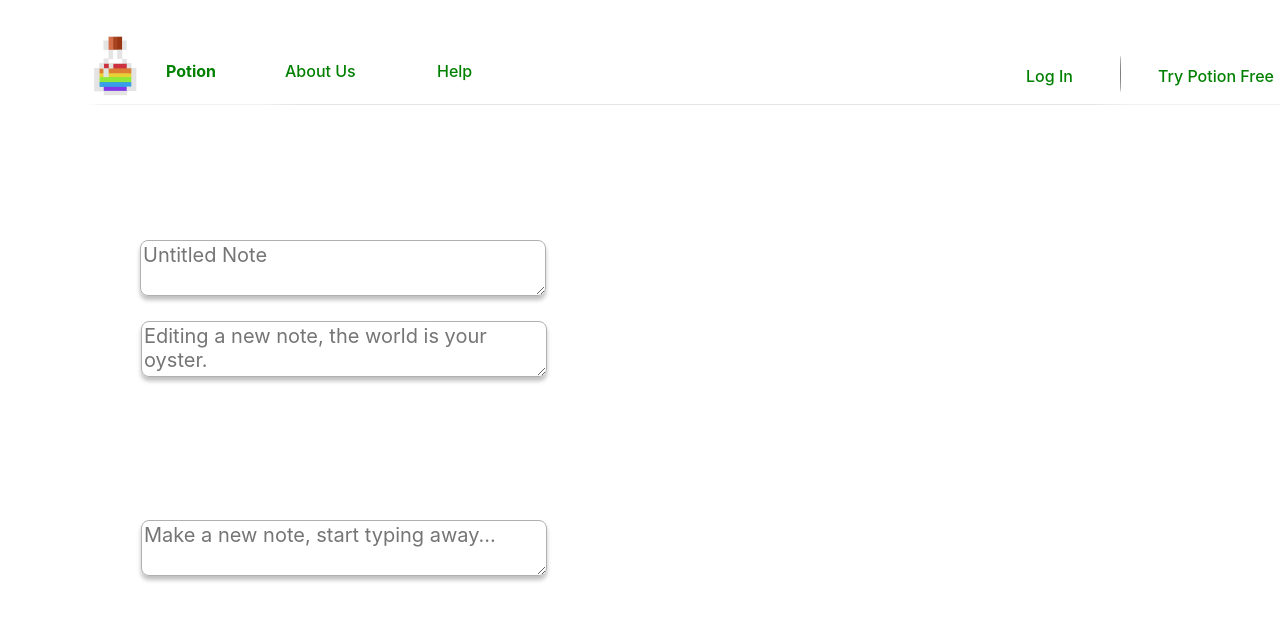
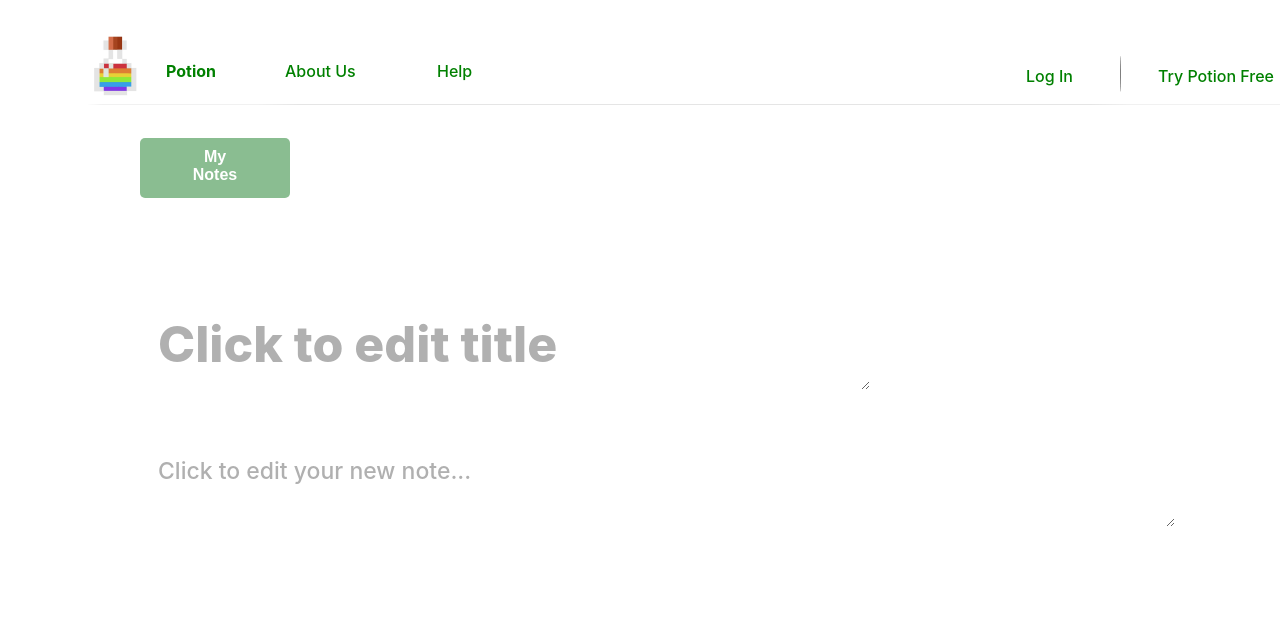
Before and after one commit to cchun01/Potion, a React (Create React App) app in the folder react-frontend/: page /new-note in a window 1280 px wide. Shown: the top 620 px of the page. Built offline with nearby package versions, Linux system fonts and the light colour scheme.

Commit message:
removed chakra ui

```diff
--- a/react-frontend/src/MyNotes.css
+++ b/react-frontend/src/MyNotes.css
@@ -12,7 +12,7 @@ button{
   font-family: var(--font-family-montserrat);
   font-weight: 800;
   position: relative;
-  bottom: 120px;
+  margin-top: 90px;
 }
 
 .subHeader {
@@ -28,7 +28,6 @@ button{
   font-style: normal;
   font-weight: 500;
   position: relative;
-  bottom: 120px;
 }
 
 .notesRow {
@@ -39,10 +38,10 @@ button{
   min-width: 1205px;
   z-index: 4;
   position: relative;
-  bottom: 120px;
 }
 
 .noteContainer {
+
   align-items: flex-start;
   display: flex;
   height: 200px;
--- a/react-frontend/src/NewNote.css
+++ b/react-frontend/src/NewNote.css
@@ -1,42 +1,65 @@
-Textarea {
-  font-family: var(--font-family-montserrat);
-  align-items: center;
-  background-color: var(--white);
-  border-radius: 8px;
-  box-shadow: 0px 4px 4px #00000040;
-  display: flex;
-  flex-direction: column;
-  min-height: 50px;
-  min-width: 400px;
-  border-color: #b0b0b0;
-  font-size: 20px;
+::placeholder{
+  color: #B0B0B0;
 }
 
-.myHeader {
+.myHeaderBox {
   align-self: flex-start;
   letter-spacing: 0;
   margin-left: 140px;
-  margin-top: 251px;
+  margin-top: 200px;
   min-height: 61px;
   z-index: 2;
   font-size: 50px;
   font-family: var(--font-family-montserrat);
   font-weight: 800;
   color: black;
+  background-size: 100% 100%;
+  display: flex;
+  height: 55px;
+  margin-left: 140px;
+  margin-top: 100px;
+  min-width: 472px;
+  padding: 15px 17px;
+  border: 1px solid white;
+  box-sizing: border-box;
+  border-radius: 5px;
+  box-sizing: content-box;
 }
 
-.subHeader {
+.myTextBox {
   align-self: flex-start;
   letter-spacing: 0;
   margin-left: 141px;
-  margin-top: 13px;
-  min-height: 24px;
   z-index: 3;
-  color: #b0b0b0;
+  color: black;
   font-family: var(--font-family-montserrat);
-  font-size: 20px;
+  font-size: 23px;
   font-style: normal;
   font-weight: 500;
+  position: relative;
+  bottom: 50px;
+  background-size: 100% 100%;
+  display: flex;
+  height: 55px;
+  margin-left: 140px;
+  margin-top: 100px;
+  min-width: 1000px;
+  padding: 15px 17px;
+  border: 1px solid white;
+  box-sizing: border-box;
+  border-radius: 5px;
+  box-sizing: content-box;
+}
+
+.returnMyNotes{
+  background-size: 100% 100%;
+  height: 55px;
+  margin-left: 140px;
+  margin-top: 29px;
+  min-width: 150px;
+  padding: 10px 50px 50px 50px;
+  box-sizing: border-box;
+  border-radius: 5px;
 }
 
 button {
@@ -53,6 +76,12 @@ button {
   margin-left: 30px;
   margin-right: 500px;
   padding: 4px;
+}
+
+.saveButton{
+  width: 100px;
+  height: 32px;
+  float: right;
 }
 
 button:hover {
@@ -72,14 +101,14 @@ button:disabled {
   align-self: flex-start;
   letter-spacing: 0;
   margin-left: 141px;
-  margin-top: 13px;
-  min-height: 24px;
   z-index: 3;
   color: black;
   font-family: var(--font-family-montserrat);
   font-size: 23px;
   font-style: normal;
   font-weight: 500;
+  position: relative;
+  bottom: 100px;
 }
 
 .label {
--- a/react-frontend/src/NewNote.js
+++ b/react-frontend/src/NewNote.js
@@ -1,79 +1,20 @@
 import "./NewNote.css";
 import React from "react";
-import { Textarea } from "@chakra-ui/textarea";
-import { Text } from "@chakra-ui/react";
+import { useNavigate } from "react-router-dom";
 
-function NoteTitle() {
-  let [value, setValue] = React.useState("");
-
-  let handleInputChange = (e) => {
-    let inputValue = e.target.value;
-    setValue(inputValue);
-  };
-  return (
-    <>
-      <Text mb="8px">{value}</Text>
-      <Textarea
-        value={value}
-        onChange={handleInputChange}
-        placeholder="Untitled Note"
-        size="sm"
-      />
-    </>
-  );
-}
-
-function NoteSubheader() {
-  let [value, setValue] = React.useState("");
-
-  let handleInputChange = (e) => {
-    let inputValue = e.target.value;
-    setValue(inputValue);
-  };
-  return (
-    <>
-      <Text mb="8px">{value}</Text>
-      <Textarea
-        value={value}
-        onChange={handleInputChange}
-        placeholder="Editing a new note, the world is your oyster."
-        size="sm"
-      />
-    </>
-  );
-}
-
-function NoteBox() {
-  let [value, setValue] = React.useState("");
-
-  let handleInputChange = (e) => {
-    let inputValue = e.target.value;
-    setValue(inputValue);
-  };
-  return (
-    <>
-      <Text mb="8px">{value}</Text>
-      <Textarea
-        value={value}
-        onChange={handleInputChange}
-        placeholder="Make a new note, start typing away..."
-        size="sm"
-      />
-    </>
-  );
-}
 
 function NewNote() {
+  let navigate = useNavigate();
   return (
     <div>
-      <div className="myHeader">
-        <NoteTitle />
+      <button onClick={()=> {navigate("/my-notes");}} className="returnMyNotes">
+        My Notes
+      </button>
+      <div>
+      <textarea className="myHeaderBox" placeholder="Click to edit title"></textarea>
       </div>
-      <div className="subHeader">
-        <NoteSubheader />
-      </div>
-      <div className="textedit">
-        <NoteBox />
+      <div>
+      <textarea className="myTextBox" placeholder="Click to edit your new note..."></textarea>
       </div>
     </div>
   );
```
